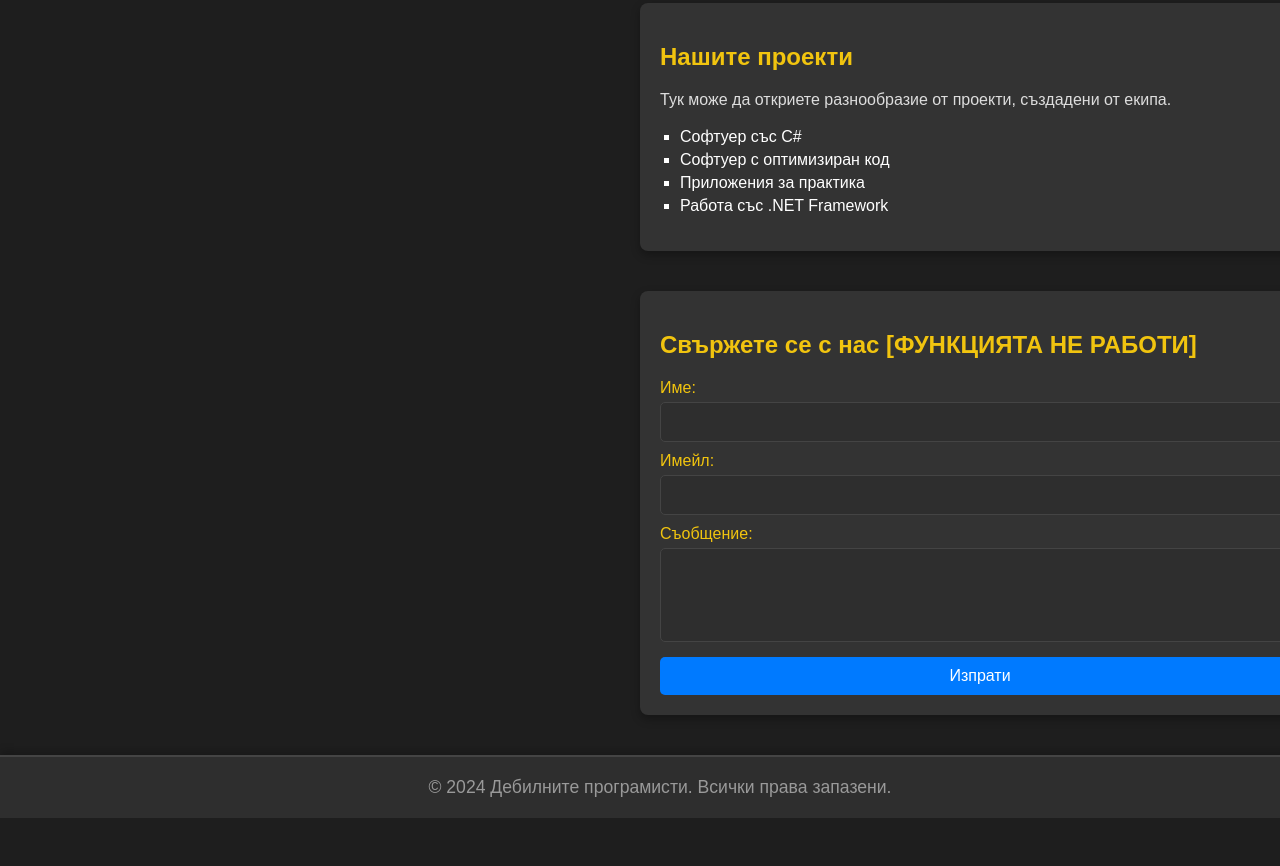
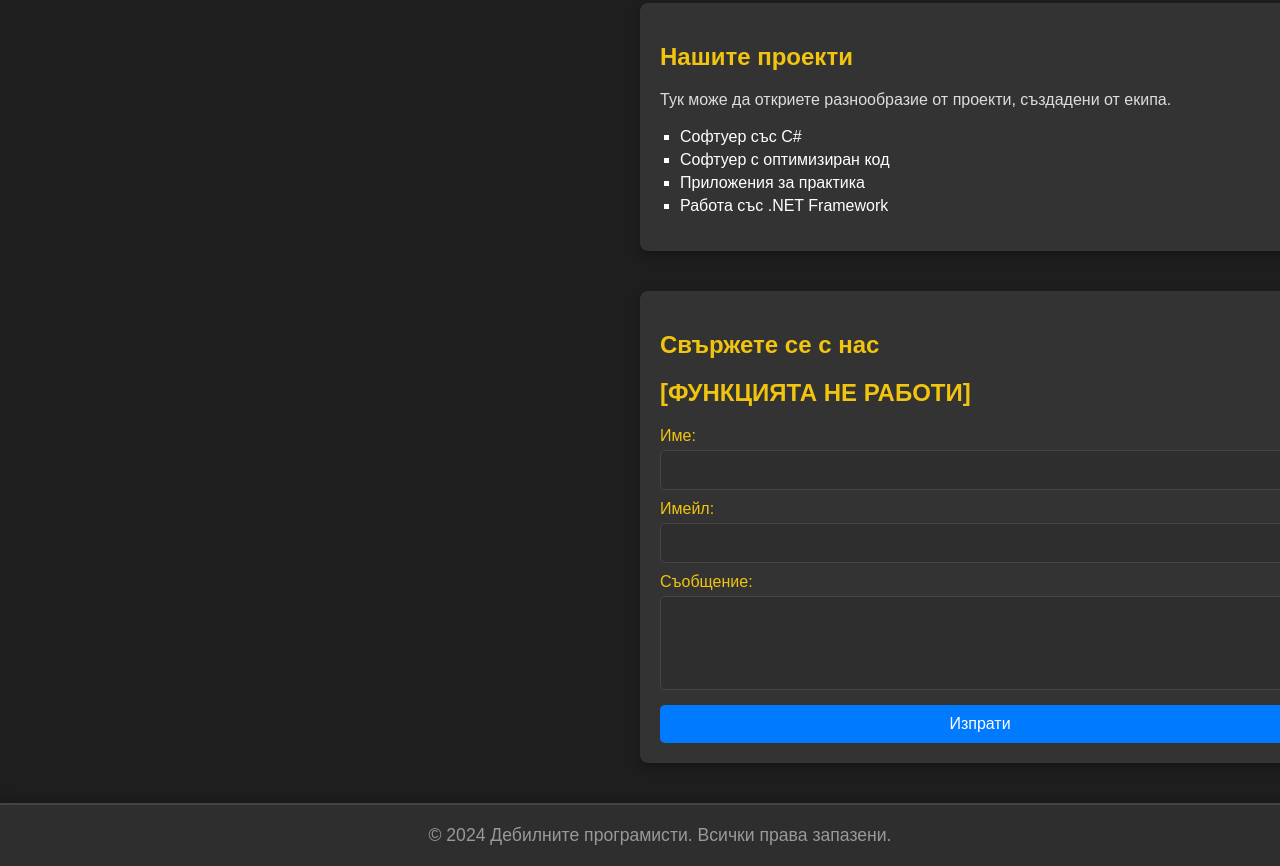
Before and after one commit to AleksandarOvcharov/AleksandarOvcharov.github.io, a plain HTML site: page index.html in a window 1280 px wide. Shown: the part 800-1666 px from the top of the page. Before the commit the page ends 1618 px from the top, so only its background shows below. Drawn offline with nearby package versions, Linux system fonts and the light colour scheme; a web font is replaced by a local one.

Commit message:
Update index.html

```diff
--- a/index.html
+++ b/index.html
@@ -65,8 +65,8 @@
 
         <!-- Нова секция за контакти -->
         <section id="contact">
-            <h2>Свържете се с нас
-                [ФУНКЦИЯТА НЕ РАБОТИ]</h2>
+            <h2>Свържете се с нас</h2>
+            <h2>[ФУНКЦИЯТА НЕ РАБОТИ]</h2>
             <form id="contactForm">
                 <label for="name">Име:</label>
                 <input type="text" id="name" name="name" required>
```
